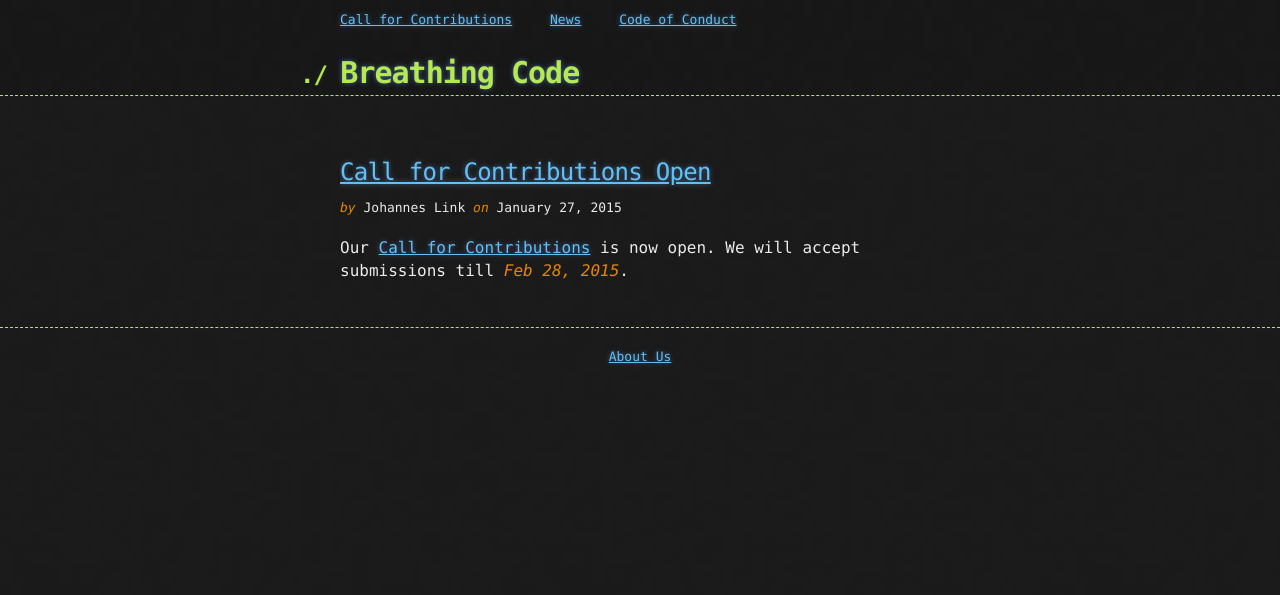
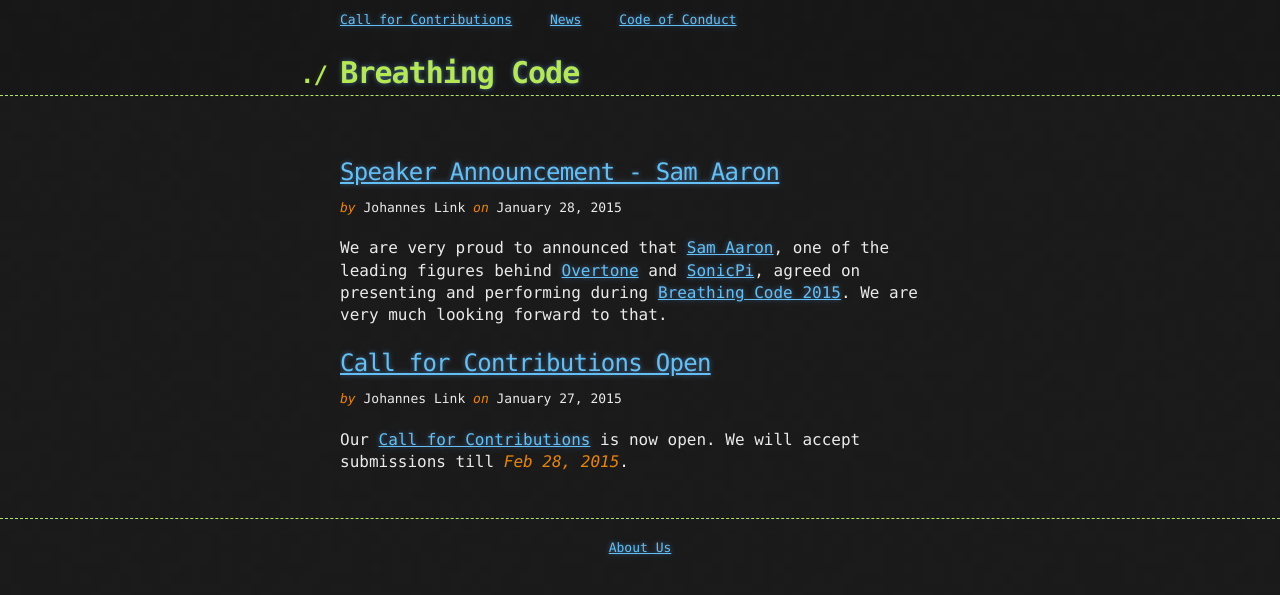
Before and after one commit to BreathingCode/BreathingCode.github.io, a Jekyll site: the page built from news.html, in a window 1280 px wide. Shown: the top 595 px of the page. Built offline with Jekyll 4.4.1, drawn with Linux system fonts in a browser that asks for light colours; nearby versions of some CDN libraries; Markdown is read by kramdown in place of the engine named in the settings.

Commit message:
speaker sam aaron news. some modification to rel links in default layout.

```diff
--- a/_layouts/default.html
+++ b/_layouts/default.html
@@ -4,7 +4,8 @@
     <meta charset='utf-8'>
     <meta http-equiv="X-UA-Compatible" content="chrome=1">
 
-    <link rel="stylesheet" type="text/css" href="/css/styles.css" media="screen">
+    <link rel="stylesheet" type="text/css" href="{{ "/css/styles.css" | prepend: site.baseurl }}" media="screen">
+
     <title>{% if page.title %}{{ page.title }}{% else %}{{ site.title }}{% endif %}</title>
   </head>
   <body>
--- /dev/null
+++ b/_posts/2015-01-28-speaker-sam.md
@@ -0,0 +1,11 @@
+---
+layout: post
+title: Speaker Announcement - Sam Aaron
+author: Johannes Link
+author_handle: johanneslink
+---
+
+We are very proud to announced that [Sam Aaron](http://sam.aaron.name/), one of the leading
+figures behind [Overtone](https://github.com/overtone/overtone) and
+[SonicPi](https://github.com/samaaron/sonic-pi), agreed on presenting and
+performing during [Breathing Code 2015](/). We are very much looking forward to that.
```
